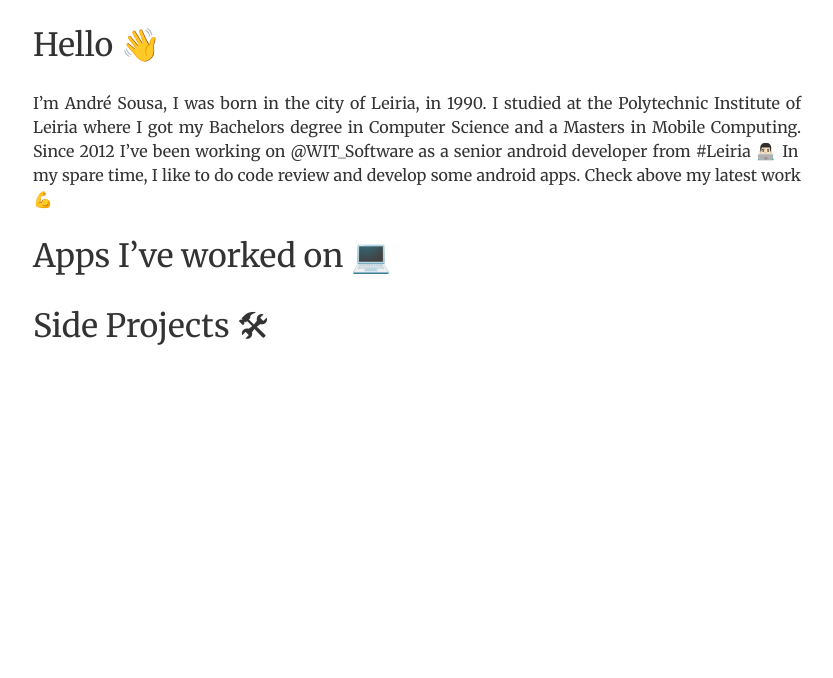
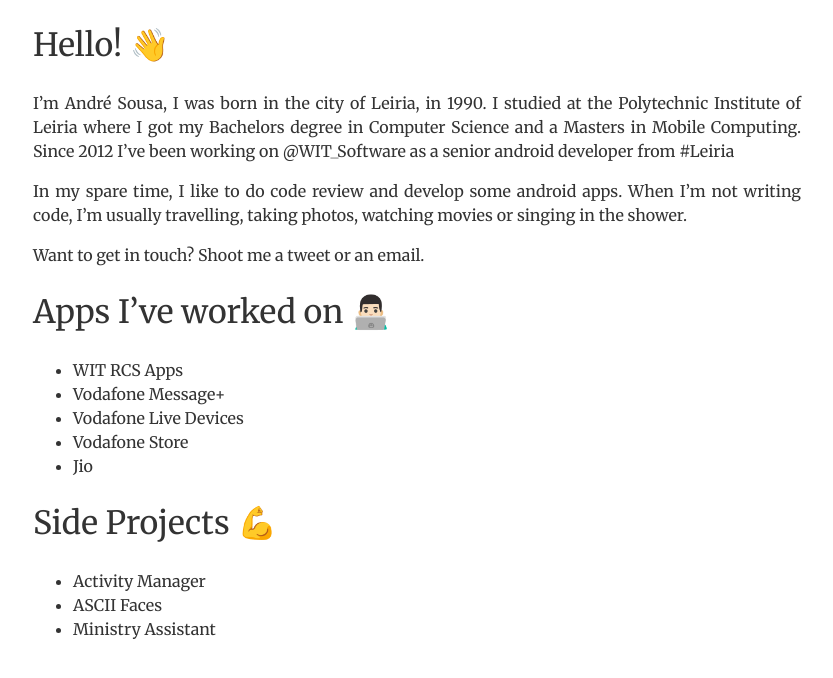
Before and after one commit to andrefrsousa/andrefrsousa.github.io, a Jekyll site: the page built from index.md, in a window 1280 px wide. Shown: the top 678 px of the page, without its empty margins (223-1056 px from the left). Built offline with Jekyll 4.4.1, drawn with Linux system fonts in a browser that asks for light colours; our own code applies the rules of GitHub Pages for plain Markdown files.

Commit message:
Update page content

```diff
--- a/_layouts/default.html
+++ b/_layouts/default.html
@@ -4,6 +4,7 @@
     <meta charset="UTF-8">
     <meta name="viewport" content="width=device-width, initial-scale=1">
     <link rel="stylesheet" href="{{ site.baseurl }}/css/main.css">
+    <link href="http://fonts.googleapis.com/css?family=Merriweather:400,400italic,700" rel="stylesheet" type="text/css">
     <title>{{ site.title }}</title>
 </head>
 <body>
--- a/index.md
+++ b/index.md
@@ -2,16 +2,29 @@
 layout: default
 ---
 
-# Hello 👋
+# Hello! 👋
 
-I'm André Sousa, I was born in the city of Leiria, in 1990. I studied at the Polytechnic Institute of Leiria where I got my Bachelors degree in Computer Science and a Masters in Mobile Computing.
-Since 2012 I’ve been working on @WIT_Software as a senior android developer from #Leiria
-👨🏻‍💻
-In my spare time, I like to do code review and develop some android apps.
-Check above my latest work 💪
+I'm André Sousa, I was born in the city of Leiria, in 1990. I studied at the Polytechnic Institute of Leiria where I got my Bachelors degree in Computer Science and a Masters in Mobile Computing. Since 2012 I’ve been working on @WIT_Software as a senior android developer from #Leiria
 
 
-# Apps I’ve worked on 💻
+
+In my spare time, I like to do code review and develop some android apps.
+When I’m not writing code, I’m usually travelling, taking photos, watching movies or singing in the shower.
+
+Want to get in touch? Shoot me a tweet or an email.
 
 
-# Side Projects 🛠
+# Apps I’ve worked on 👨🏻‍💻
+
+- WIT RCS Apps
+- Vodafone Message+
+- Vodafone Live Devices
+- Vodafone Store
+- Jio
+
+
+# Side Projects 💪
+
+- Activity Manager
+- ASCII Faces
+- Ministry Assistant
```
